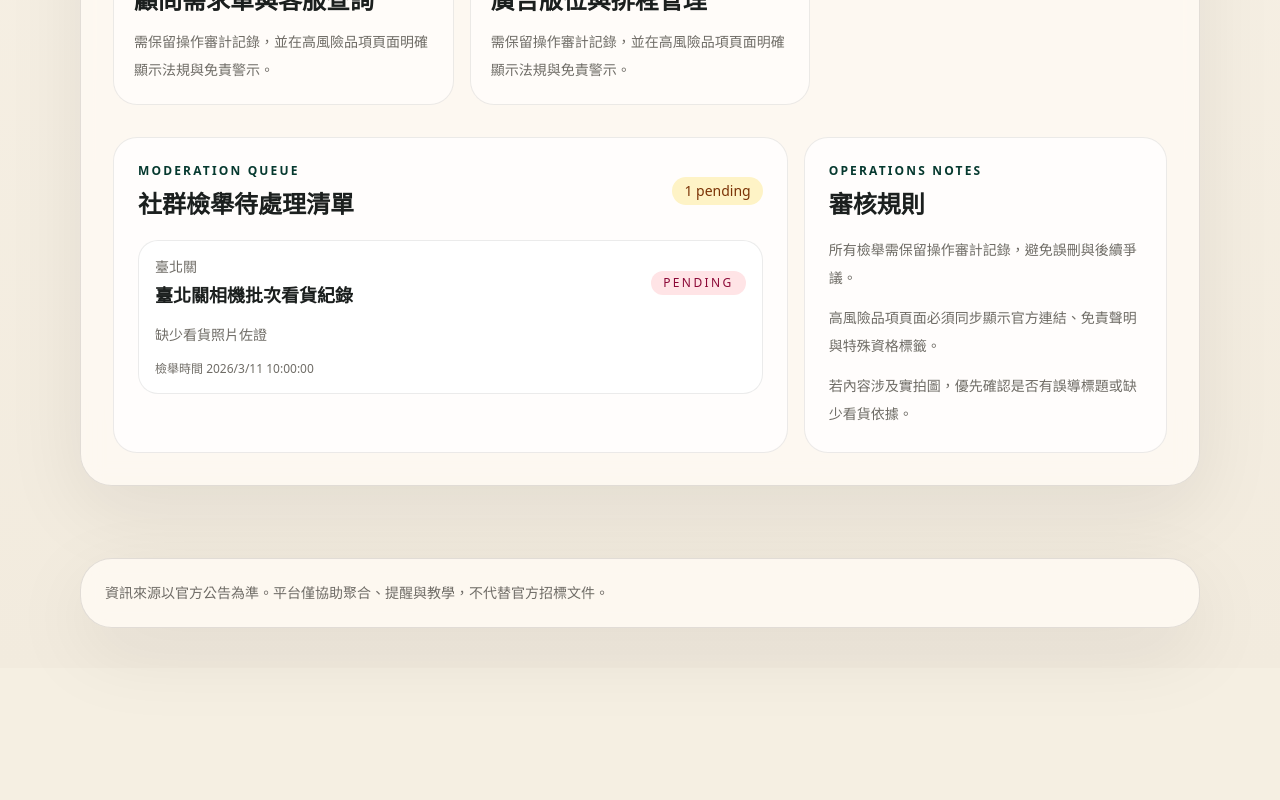
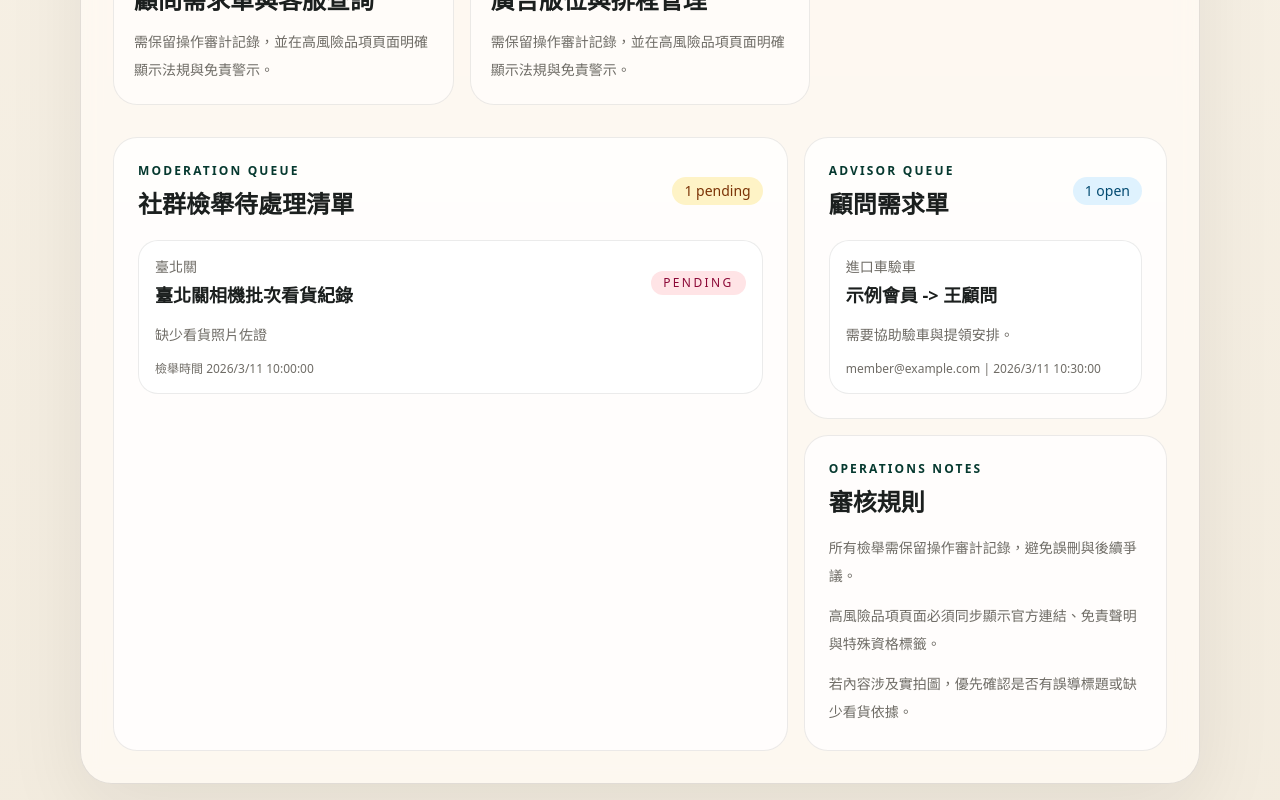
Before and after one commit to Jest-Test-Team/those_forgotten, a Next.js app in the folder apps/web/: page /admin in a window 1280 px wide. Shown: the part 640-1440 px from the top of the page. Before the commit the page ends 1308 px from the top, so only its background shows below. Built offline with nearby package versions, Linux system fonts and the light colour scheme; no server answers.

Commit message:
feat: show advisor lead queue in admin dashboard

```diff
--- a/apps/web/src/app/admin/page.tsx
+++ b/apps/web/src/app/admin/page.tsx
@@ -86,6 +86,32 @@ export default async function AdminPage() {
               ))}
             </div>
           </section>
+          <div className="space-y-4">
+            <section className="rounded-[1.5rem] border border-black/8 bg-white/70 p-6">
+              <div className="flex items-center justify-between gap-4">
+                <div>
+                  <p className="label">Advisor Queue</p>
+                  <h2 className="mt-2 text-2xl font-semibold">顧問需求單</h2>
+                </div>
+                <p className="rounded-full bg-sky-100 px-3 py-1 text-sm font-medium text-sky-900">
+                  {dashboard.advisorLeads.length} open
+                </p>
+              </div>
+              <div className="mt-5 space-y-3">
+                {dashboard.advisorLeads.map((lead) => (
+                  <article key={lead.id} className="rounded-[1.25rem] border border-black/8 bg-white p-4">
+                    <p className="text-sm text-[color:var(--muted)]">{lead.category}</p>
+                    <h3 className="mt-1 text-lg font-semibold">
+                      {lead.name} {"->"} {lead.advisorName}
+                    </h3>
+                    <p className="mt-3 text-sm leading-7 text-[color:var(--muted)]">{lead.message}</p>
+                    <p className="mt-3 text-xs text-[color:var(--muted)]">
+                      {lead.email} | {new Date(lead.createdAt).toLocaleString("zh-TW", { hour12: false })}
+                    </p>
+                  </article>
+                ))}
+              </div>
+            </section>
             <section className="rounded-[1.5rem] border border-black/8 bg-white/70 p-6">
               <p className="label">Operations Notes</p>
               <h2 className="mt-2 text-2xl font-semibold">審核規則</h2>
@@ -96,6 +122,7 @@ export default async function AdminPage() {
               </ul>
             </section>
           </div>
+        </div>
       </section>
     </Shell>
   );
--- a/apps/web/src/lib/api.ts
+++ b/apps/web/src/lib/api.ts
@@ -74,6 +74,17 @@ type CommunityReportApiRecord = {
   createdAt: string;
 };
 
+type AdvisorLeadApiRecord = {
+  id: string;
+  advisorId: string;
+  advisorName?: string;
+  name: string;
+  email: string;
+  message: string;
+  category?: string;
+  createdAt?: string;
+};
+
 export type AuctionHistory = {
   id: string;
   finalPrice: number;
@@ -87,6 +98,17 @@ export type CommunityModerationReport = {
   office: string;
   reason: string;
   status: string;
+  createdAt: string;
+};
+
+export type AdminAdvisorLead = {
+  id: string;
+  advisorId: string;
+  advisorName: string;
+  name: string;
+  email: string;
+  message: string;
+  category: string;
   createdAt: string;
 };
 
@@ -104,6 +126,7 @@ export type AdminDashboardData = {
   advisorCount: number;
   courseCount: number;
   moderationReports: CommunityModerationReport[];
+  advisorLeads: AdminAdvisorLead[];
   source: DataSource;
   backendHealth: HealthResponse;
 };
@@ -299,12 +322,13 @@ export async function getHomeData(): Promise<HomeData> {
 }
 
 export async function getAdminDashboardData(): Promise<AdminDashboardData> {
-  const [auctionResult, postResult, advisorResult, courseResult, moderationResult] = await Promise.all([
+  const [auctionResult, postResult, advisorResult, courseResult, moderationResult, advisorLeadResult] = await Promise.all([
     getAuctions(),
     getCommunityPosts(),
     getAdvisors(),
     getCourses(),
     safeFetch<JsonEnvelope<CommunityReportApiRecord[]>>("/v1/admin/community-reports"),
+    safeFetch<JsonEnvelope<AdvisorLeadApiRecord[]>>("/v1/admin/advisor-leads"),
   ]);
   const health = await safeFetch<HealthResponse>("/healthz");
 
@@ -335,6 +359,30 @@ export async function getAdminDashboardData(): Promise<AdminDashboardData> {
               createdAt: "2026-03-11T10:00:00Z",
             },
           ],
+    advisorLeads:
+      advisorLeadResult?.data?.length
+        ? advisorLeadResult.data.map((lead) => ({
+            id: lead.id,
+            advisorId: lead.advisorId,
+            advisorName: lead.advisorName ?? "待指派顧問",
+            name: lead.name,
+            email: lead.email,
+            message: lead.message,
+            category: lead.category ?? "一般諮詢",
+            createdAt: lead.createdAt ?? "2026-03-11T10:30:00Z",
+          }))
+        : [
+            {
+              id: "seed-lead-001",
+              advisorId: "advisor-001",
+              advisorName: "王顧問",
+              name: "示例會員",
+              email: "member@example.com",
+              message: "需要協助驗車與提領安排。",
+              category: "進口車驗車",
+              createdAt: "2026-03-11T10:30:00Z",
+            },
+          ],
     source:
       auctionResult.source === "api" ||
       postResult.source === "api" ||
```
Lines whose indentation alone changed are shown as unchanged.
